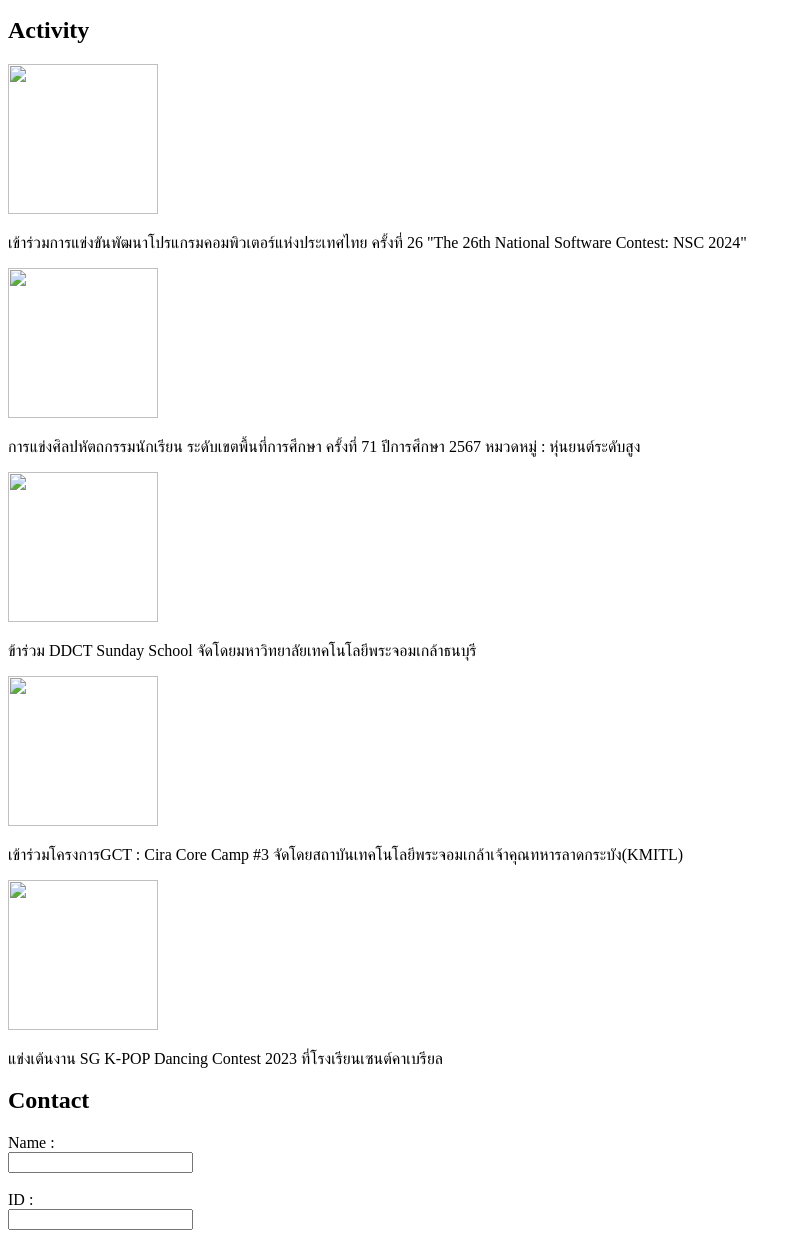
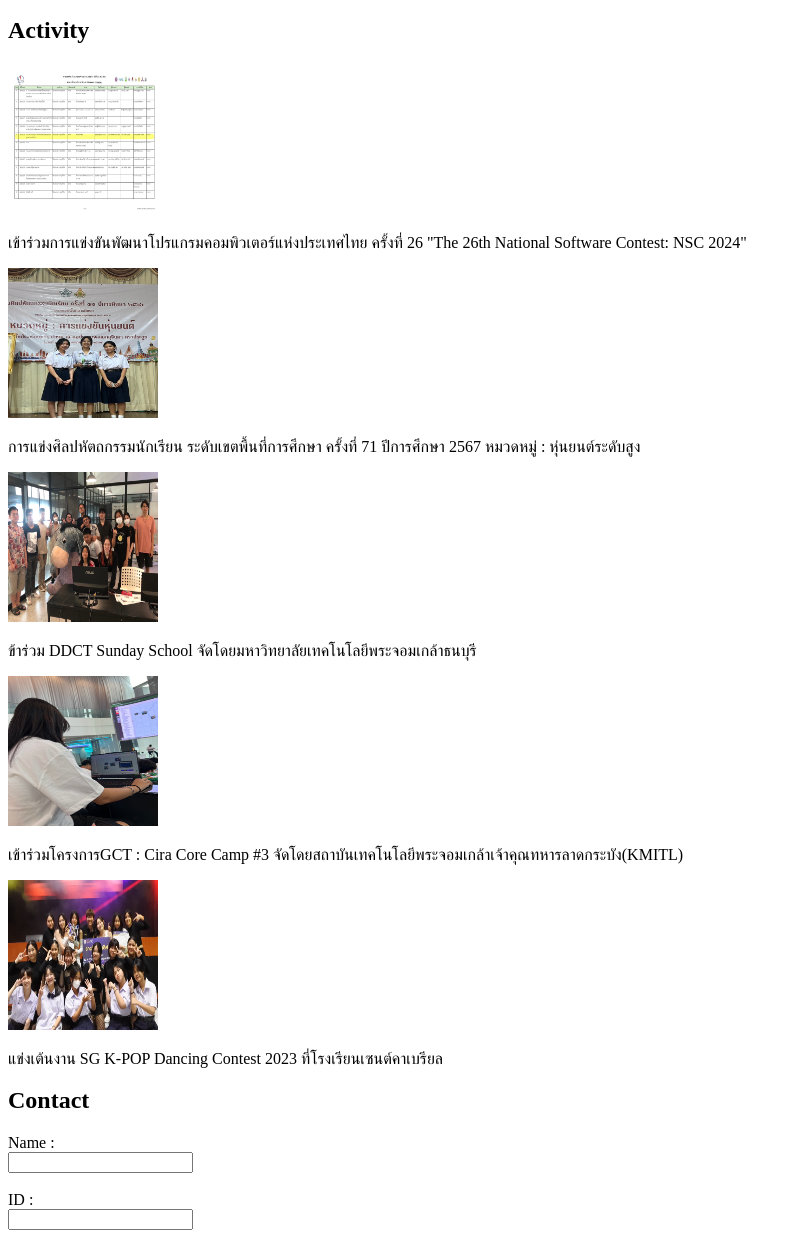
Before and after one commit to pimpisawongpraneekul-ux/html-lab-296, a plain HTML site: page index.html in a window 1280 px wide. Shown: the part 1002-2240 px from the top of the page, without its empty margins (0-801 px from the left). Drawn offline with Linux system fonts and the light colour scheme.

Commit message:
Update index.html

```diff
--- a/index.html
+++ b/index.html
@@ -40,7 +40,7 @@
             <section id="information">
                 <h2>Information</h2>
                 <center>
-                <img src="My pic.jpg" atl="pic" style="width:200px;height:200px;">
+                <img src="/pic/My pic.jpg" atl="pic" style="width:200px;height:200px;">
                 </center>
                 <p>Name : Pimpisa Wongpraneekul</p>
                 <p>ID : 68102010296</p>
@@ -106,15 +106,15 @@
 
             <section id="activity">
                 <h2>Activity</h2>
-                <img src="NSC.jpg" atl="pic" style="width:150px;height:150px;">
+                <img src="/pic/NSC.jpg" atl="pic" style="width:150px;height:150px;">
                 <p>เข้าร่วมการแข่งขันพัฒนาโปรแกรมคอมพิวเตอร์แห่งประเทศไทย ครั้งที่ 26 "The 26th National Software Contest: NSC 2024"</p>
-                <img src="71.jpg" atl="pic" style="width:150px;height:150px;">
+                <img src="/pic/71.jpg" atl="pic" style="width:150px;height:150px;">
                 <p>การแข่งศิลปหัตถกรรมนักเรียน ระดับเขตพื้นที่การศึกษา ครั้งที่ 71 ปีการศึกษา 2567 หมวดหมู่ : หุ่นยนต์ระดับสูง</p>
-                <img src="DDCT.jpg" atl="pic" style="width:150px;height:150px;">
+                <img src="/pic/DDCT.jpg" atl="pic" style="width:150px;height:150px;">
                 <p>ข้าร่วม DDCT Sunday School จัดโดยมหาวิทยาลัยเทคโนโลยีพระจอมเกล้าธนบุรี</p>
-                <img src="GCT.jpg" atl="pic" style="width:150px;height:150px;">
+                <img src="/pic/GCT.jpg" atl="pic" style="width:150px;height:150px;">
                 <p>เข้าร่วมโครงการGCT : Cira Core Camp #3 จัดโดยสถาบันเทคโนโลยีพระจอมเกล้าเจ้าคุณทหารลาดกระบัง(KMITL)</p>
-                <img src="SG.jpg" atl="pic" style="width:150px;height:150px;">
+                <img src="/pic/SG.jpg" atl="pic" style="width:150px;height:150px;">
                 <p>แข่งเต้นงาน SG K-POP Dancing Contest 2023 ที่โรงเรียนเซนต์คาเบรียล</p>
             </section>
 
@@ -140,4 +140,5 @@
     </header>
 
 </body>
+
 </html>
```
